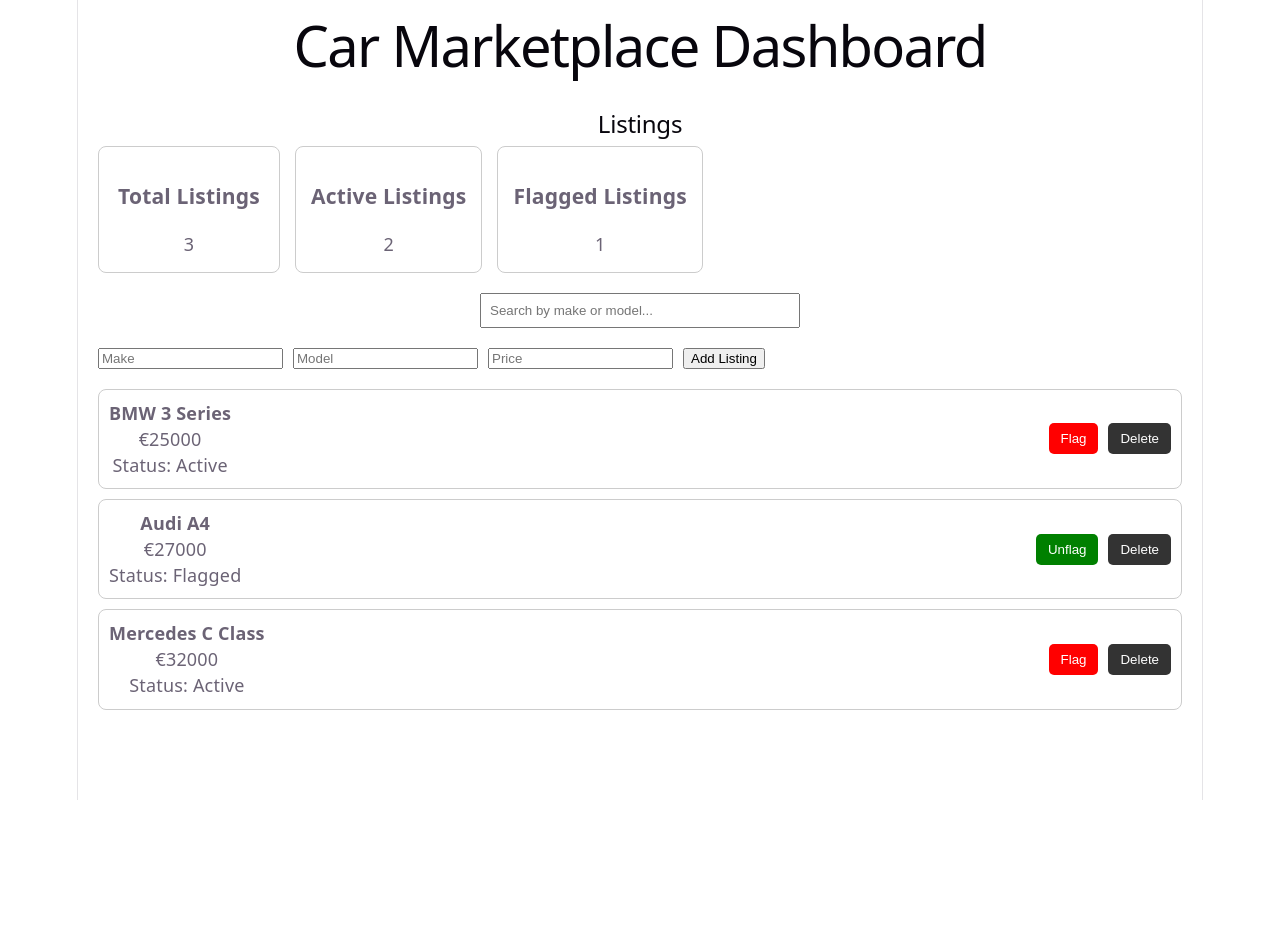
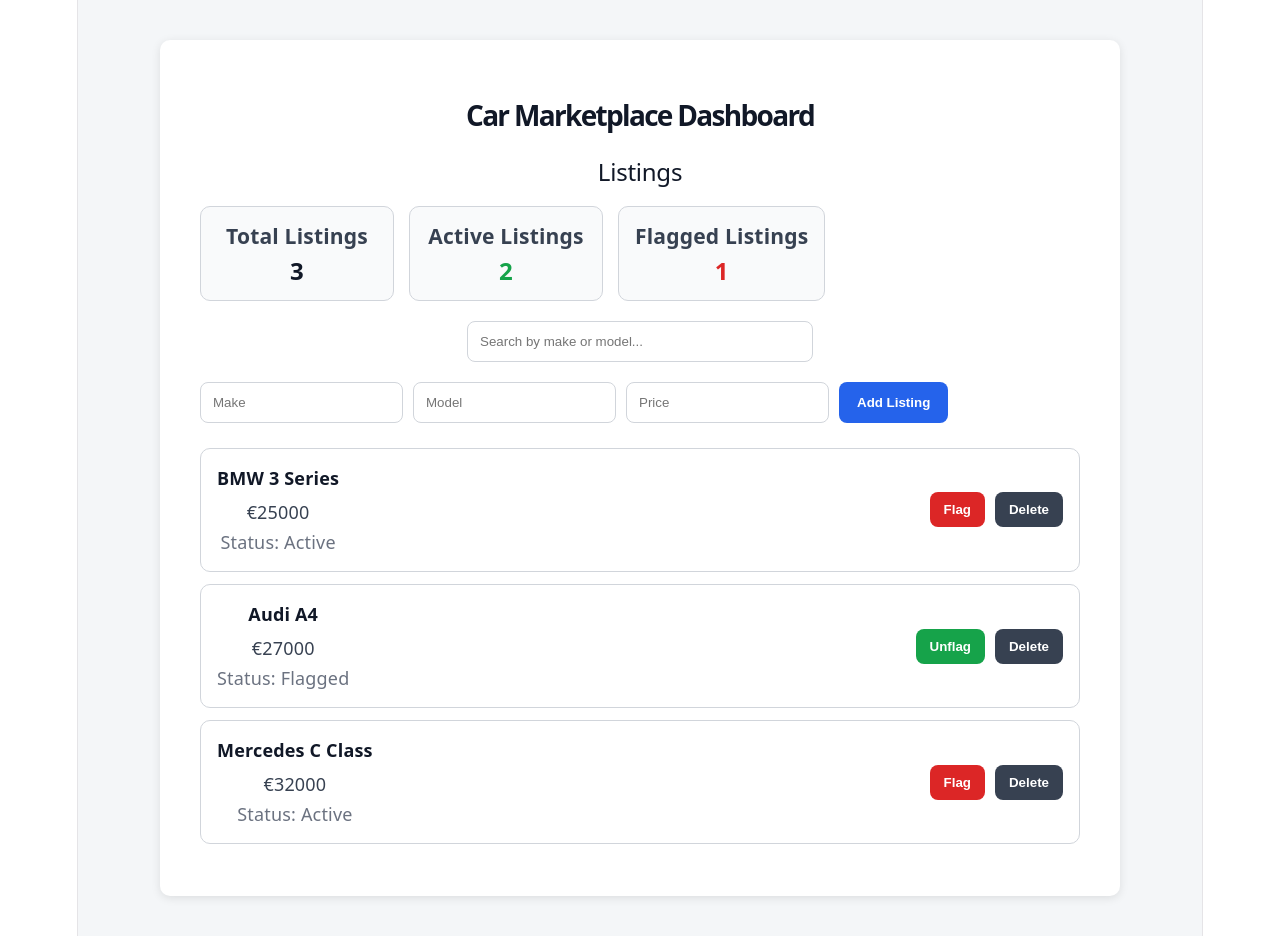
Before and after one commit to Chealy-13/car-dashboard-react, a React (Vite) app: page / in a window 1280 px wide. Before the commit the page ends 800 px from the top, so only its background shows below. Built offline with nearby package versions, Linux system fonts and the light colour scheme.

Commit message:
Improved dashboard readability and form styling

```diff
--- a/src/App.jsx
+++ b/src/App.jsx
@@ -2,9 +2,38 @@
 
 function App() {
   return (
-    <div>
-      <h1>Car Marketplace Dashboard</h1>
-      <CarList />
+    <div
+      style={{
+        minHeight: "100vh",
+        backgroundColor: "#f4f6f8",
+        display: "flex",
+        justifyContent: "center",
+        padding: "40px",
+      }}
+    >
+      <div
+        style={{
+          width: "100%",
+          maxWidth: "900px",
+          backgroundColor: "white",
+          borderRadius: "10px",
+          padding: "30px",
+          boxShadow: "0 2px 10px rgba(0,0,0,0.1)",
+        }}
+      >
+        <h1
+          style={{
+            marginBottom: "20px",
+            color: "#111827",
+            fontSize: "28px",
+            fontWeight: "700",
+          }}
+        >
+          Car Marketplace Dashboard
+        </h1>
+
+        <CarList />
+      </div>
     </div>
   );
 }
--- a/src/components/CarList.jsx
+++ b/src/components/CarList.jsx
@@ -50,14 +50,12 @@
     const flaggedListings = listings.filter((car) => car.status === "Flagged").length;
 
     const filteredListings = listings.filter((car) =>
-        `${car.make} ${car.model}`
-            .toLowerCase()
-            .includes(search.toLowerCase())
+        `${car.make} ${car.model}`.toLowerCase().includes(search.toLowerCase())
     );
 
     return (
-        <div style={{ padding: "20px" }}>
-            <h2>Listings</h2>
+        <div style={{ padding: "10px", color: "#1f2937" }}>
+            <h2 style={{ marginBottom: "20px", color: "#111827" }}>Listings</h2>
 
             <div
                 style={{
@@ -69,38 +67,47 @@
             >
                 <div
                     style={{
-                        border: "1px solid #ccc",
-                        borderRadius: "8px",
-                        padding: "15px",
-                        minWidth: "150px",
+                        backgroundColor: "#f9fafb",
+                        border: "1px solid #d1d5db",
+                        borderRadius: "10px",
+                        padding: "16px",
+                        minWidth: "160px",
                     }}
                 >
-                    <h3>Total Listings</h3>
-                    <p>{totalListings}</p>
+                    <h3 style={{ margin: "0 0 8px 0", color: "#374151" }}>Total Listings</h3>
+                    <p style={{ margin: 0, fontSize: "24px", fontWeight: "bold", color: "#111827" }}>
+                        {totalListings}
+                    </p>
                 </div>
 
                 <div
                     style={{
-                        border: "1px solid #ccc",
-                        borderRadius: "8px",
-                        padding: "15px",
-                        minWidth: "150px",
+                        backgroundColor: "#f9fafb",
+                        border: "1px solid #d1d5db",
+                        borderRadius: "10px",
+                        padding: "16px",
+                        minWidth: "160px",
                     }}
                 >
-                    <h3>Active Listings</h3>
-                    <p>{activeListings}</p>
+                    <h3 style={{ margin: "0 0 8px 0", color: "#374151" }}>Active Listings</h3>
+                    <p style={{ margin: 0, fontSize: "24px", fontWeight: "bold", color: "#16a34a" }}>
+                        {activeListings}
+                    </p>
                 </div>
 
                 <div
                     style={{
-                        border: "1px solid #ccc",
-                        borderRadius: "8px",
-                        padding: "15px",
-                        minWidth: "150px",
+                        backgroundColor: "#f9fafb",
+                        border: "1px solid #d1d5db",
+                        borderRadius: "10px",
+                        padding: "16px",
+                        minWidth: "160px",
                     }}
                 >
-                    <h3>Flagged Listings</h3>
-                    <p>{flaggedListings}</p>
+                    <h3 style={{ margin: "0 0 8px 0", color: "#374151" }}>Flagged Listings</h3>
+                    <p style={{ margin: 0, fontSize: "24px", fontWeight: "bold", color: "#dc2626" }}>
+                        {flaggedListings}
+                    </p>
                 </div>
             </div>
 
@@ -111,16 +118,20 @@
                 onChange={(e) => setSearch(e.target.value)}
                 style={{
                     marginBottom: "20px",
-                    padding: "8px",
+                    padding: "12px",
                     width: "100%",
-                    maxWidth: "300px",
+                    maxWidth: "320px",
+                    borderRadius: "8px",
+                    border: "1px solid #d1d5db",
+                    backgroundColor: "white",
+                    color: "#111827",
                 }}
             />
 
             <form
                 onSubmit={handleAddListing}
                 style={{
-                    marginBottom: "20px",
+                    marginBottom: "25px",
                     display: "flex",
                     gap: "10px",
                     flexWrap: "wrap",
@@ -131,53 +142,95 @@
                     placeholder="Make"
                     value={make}
                     onChange={(e) => setMake(e.target.value)}
+                    style={{
+                        padding: "12px",
+                        borderRadius: "8px",
+                        border: "1px solid #d1d5db",
+                        minWidth: "140px",
+                        backgroundColor: "white",
+                        color: "#111827",
+                    }}
                 />
+
                 <input
                     type="text"
                     placeholder="Model"
                     value={model}
                     onChange={(e) => setModel(e.target.value)}
+                    style={{
+                        padding: "12px",
+                        borderRadius: "8px",
+                        border: "1px solid #d1d5db",
+                        minWidth: "140px",
+                        backgroundColor: "white",
+                        color: "#111827",
+                    }}
                 />
+
                 <input
                     type="number"
                     placeholder="Price"
                     value={price}
                     onChange={(e) => setPrice(e.target.value)}
+                    style={{
+                        padding: "12px",
+                        borderRadius: "8px",
+                        border: "1px solid #d1d5db",
+                        minWidth: "140px",
+                        backgroundColor: "white",
+                        color: "#111827",
+                    }}
                 />
-                <button type="submit">Add Listing</button>
+
+                <button
+                    type="submit"
+                    style={{
+                        backgroundColor: "#2563eb",
+                        color: "white",
+                        border: "none",
+                        padding: "12px 18px",
+                        borderRadius: "8px",
+                        cursor: "pointer",
+                        fontWeight: "600",
+                    }}
+                >
+                    Add Listing
+                </button>
             </form>
 
             {filteredListings.map((car) => (
                 <div
                     key={car.id}
                     style={{
-                        border: "1px solid #ccc",
-                        borderRadius: "8px",
-                        padding: "10px",
-                        marginBottom: "10px",
+                        backgroundColor: "white",
+                        border: "1px solid #d1d5db",
+                        borderRadius: "10px",
+                        padding: "16px",
+                        marginBottom: "12px",
                         display: "flex",
                         justifyContent: "space-between",
                         alignItems: "center",
                     }}
                 >
                     <div>
-                        <strong>
+                        <strong style={{ fontSize: "18px", color: "#111827" }}>
                             {car.make} {car.model}
                         </strong>
-                        <p>€{car.price}</p>
-                        <p>Status: {car.status}</p>
+                        <p style={{ margin: "8px 0 4px 0", color: "#374151" }}>€{car.price}</p>
+                        <p style={{ margin: 0, color: "#6b7280" }}>Status: {car.status}</p>
                     </div>
 
                     <div style={{ display: "flex", gap: "10px" }}>
                         <button
                             onClick={() => toggleStatus(car.id)}
                             style={{
-                                backgroundColor: car.status === "Active" ? "red" : "green",
+                                backgroundColor: car.status === "Active" ? "#dc2626" : "#16a34a",
                                 color: "white",
                                 border: "none",
-                                padding: "8px 12px",
-                                borderRadius: "5px",
+                                padding: "10px 14px",
+                                borderRadius: "8px",
                                 cursor: "pointer",
+                                fontWeight: "600",
                             }}
                         >
                             {car.status === "Active" ? "Flag" : "Unflag"}
@@ -186,12 +239,13 @@
                         <button
                             onClick={() => deleteListing(car.id)}
                             style={{
-                                backgroundColor: "#333",
+                                backgroundColor: "#374151",
                                 color: "white",
                                 border: "none",
-                                padding: "8px 12px",
-                                borderRadius: "5px",
+                                padding: "10px 14px",
+                                borderRadius: "8px",
                                 cursor: "pointer",
+                                fontWeight: "600",
                             }}
                         >
                             Delete
```
